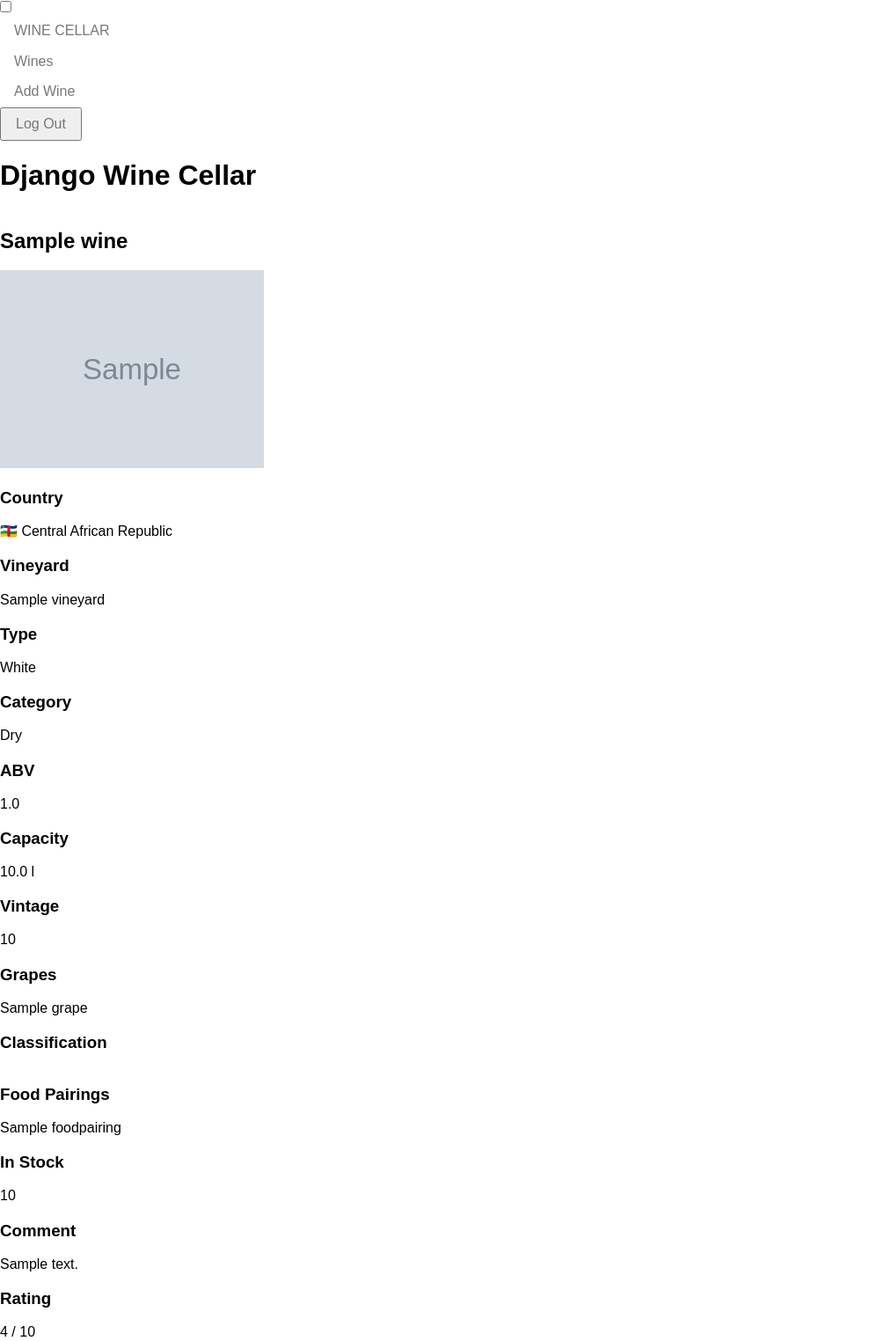
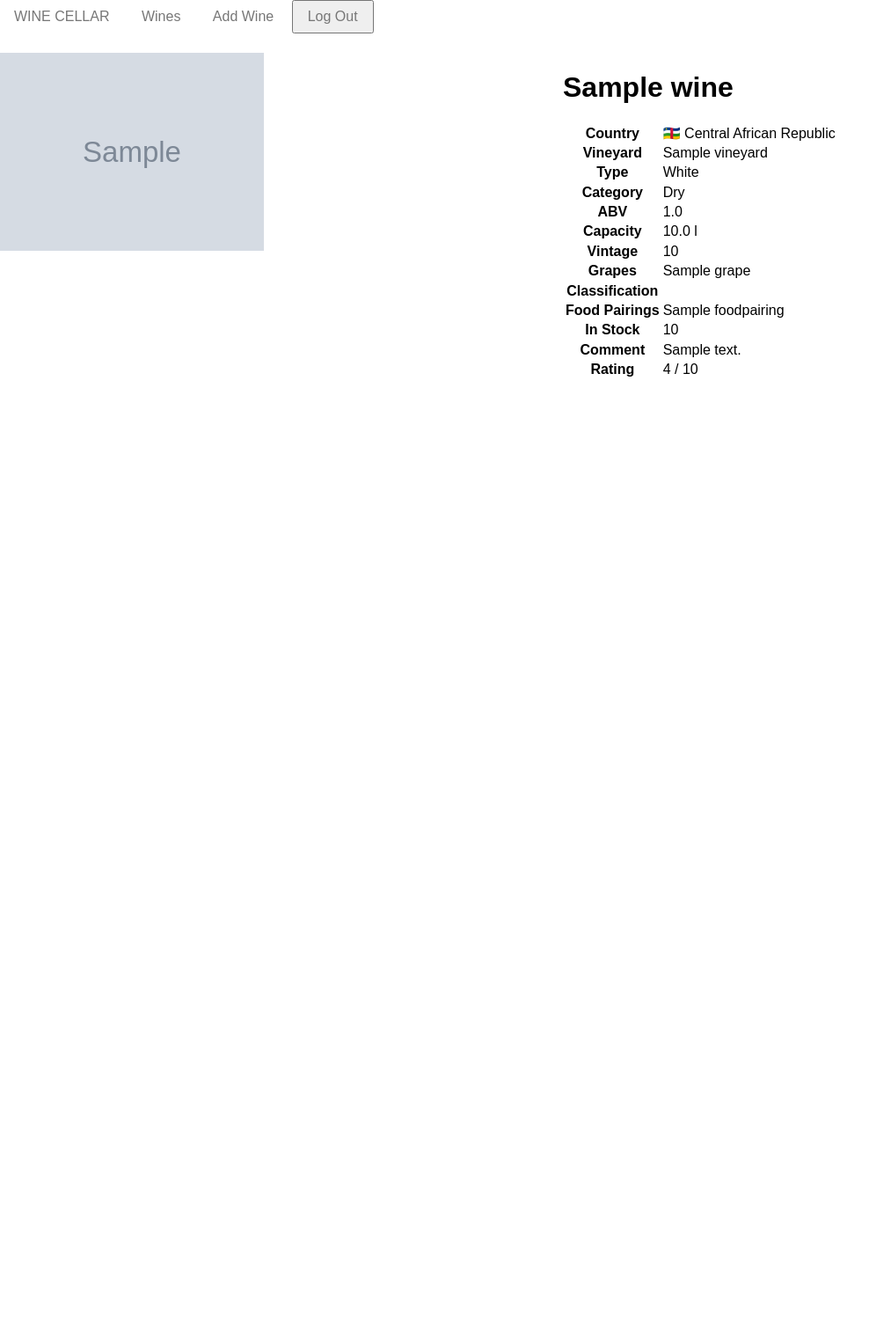
Before and after one commit to the-broke-sommeliers/wine-cellar, a Django app: page /wine/1 in a window 1280 px wide. Shown: the whole page at 88% size, without its empty margins (0-1013 px from the left). After the commit the page ends 428 px from the top, so only its background shows below. Run offline with Django 5.2, Linux system fonts and the light colour scheme; a user stored in the database is signed in; data comes from the database, SQL or seed files in the repository; tables that the repository leaves empty hold one stand-in row (values such as "Sample post"); grey boxes marked "Sample" are stand-in pictures; some libraries are stand-ins or nearby versions.

Commit message:
update wine detail, remove sidebar and replace with top menu, remove generic pages header-to be worked on more

```diff
--- a/wine_cellar/apps/wine/templates/wine_card.html
+++ b/wine_cellar/apps/wine/templates/wine_card.html
@@ -1,4 +1,5 @@
 {% load static i18n %}
+<div class="wine_card__content">
     <a href="{% url 'wine-detail' wine.pk %}">
         <div class="pure-g">
             <div class="pure-u-6-24">
@@ -23,3 +24,4 @@
             </div>
         </div>
     </a>
+</div>
--- a/wine_cellar/apps/wine/templates/wine_create.html
+++ b/wine_cellar/apps/wine/templates/wine_create.html
@@ -7,10 +7,11 @@
 {% block title %}
     Create/Edit Wine
 {% endblock title %}
+{% block header %}{% endblock header %}
 {% block content %}
     <div class="pure-g center-container">
         <div class="pure-u-1-2">
-            <h2 class="content-subhead">{% translate 'Add Wine' %}</h2>
+            <h1 class="content-subhead">{% translate 'Add Wine' %}</h1>
             <form method="post"
                   enctype="multipart/form-data"
                   class="pure-form pure-form-stacked wine-form"
--- a/wine_cellar/apps/wine/templates/wine_detail.html
+++ b/wine_cellar/apps/wine/templates/wine_detail.html
@@ -1,111 +1,91 @@
 {% extends 'base.html' %}
 {% load static i18n %}
+{% block header %}{% endblock header %}
 {% block content %}
-    <div class="center-container wine-detail__container">
+    <div class="wine-detail__container">
         <div class="pure-g">
-            <div class="pure-u-1-1 center-container wine-detail__name">
-                <h2>{{ wine.name }}</h2>
-                <a class="wine-detail__edit" href="{% url 'wine-edit' wine.pk %}"><i class="fa-solid fa-pen-to-square"></i></a>
-            </div>
-            <div class="pure-u-1-1 center-container">
+            <div class="pure-u-1-2">
                 {% if wine.image %}
-                    <div class="wine-detail__image center-container">
+                    <div class="wine-detail__image">
                         <img src="{{ wine.image }}"
                              height="225"
                              width="auto"
                              alt="{% translate 'Picture of a wine bottle' %}">
                     </div>
                 {% else %}
-                    <div class="center-container">{% translate "No image"</div>
+                    <div>{% translate "No image"}</div>
                 {% endif %}
             </div>
-            <div class="pure-u-1-1 center-container">
-                <h3>{% translate "Country" %}</h3>
-            </div>
-            <div class="pure-u-1-1 center-container">
-                <span>{{ wine.country_icon }} {{ wine.country_name }}</span>
-            </div>
-            <div class="pure-u-1-1 center-container">
-                <h3>{% translate "Vineyard" %}</h3>
-            </div>
-            <div class="pure-u-1-1 center-container">
-                <span>{{ wine.get_vineyards | linebreaksbr }}</span>
-            </div>
-            <div class="pure-u-1-1 center-container">
-                <h3>{% translate "Type" %}</h3>
-            </div>
-            <div class="pure-u-1-1 center-container">
-                <span>{{ wine.get_type }}</span>
-            </div>
-            <div class="pure-u-1-1 center-container">
-                <h3>{% translate "Category" %}</h3>
-            </div>
-            <div class="pure-u-1-1 center-container">
-                <span>{{ wine.get_category }}</span>
-            </div>
-            <div class="pure-u-1-1 center-container">
-                <h3>{% translate "ABV" %}</h3>
-            </div>
-            <div class="pure-u-1-1 center-container">
-                <span>{{ wine.abv }}</span>
-            </div>
-            <div class="pure-u-1-1 center-container">
-                <h3>{% translate "Capacity" %}</h3>
-            </div>
-            <div class="pure-u-1-1 center-container">
-                <span>{{ wine.capacity }} l</span>
-            </div>
-            <div class="pure-u-1-1 center-container">
-                <h3>{% translate "Vintage" %}</h3>
-            </div>
-            <div class="pure-u-1-1 center-container">
-                <div class="text-align-center">{{ wine.vintage }}</div>
-            </div>
-            <div class="pure-u-1-1 center-container">
-                <h3>{% translate "Grapes" %}</h3>
-            </div>
-            <div class="pure-u-1-1 center-container">
-                <div class="text-align-center">{{ wine.get_grapes | linebreaksbr }}</div>
-            </div>
+
+            <div class="pure-u-1-2">
+                <h1 class="wine-detail__name">{{ wine.name }}</h1>
+                <a class="wine-detail__edit" href="{% url 'wine-edit' wine.pk %}"><i class="fa-solid fa-pen-to-square"></i></a>
+            <table class="wine-detail__table">
+                <tr>
+                    <th>{% translate "Country" %}</th>
+                    <td>{{ wine.country_icon }} {{ wine.country_name }}</td>
+                </tr>
+                <tr>
+                    <th>{% translate "Vineyard" %}</th>
+                    <td>{{ wine.get_vineyards | linebreaksbr }}</td>
+                </tr>
+                <tr>
+                    <th>{% translate "Type" %}</th>
+                    <td>{{ wine.get_type }}</td>
+                </tr>
+                <tr>
+                    <th>{% translate "Category" %}</th>
+                    <td>{{ wine.get_category }}</td>
+                </tr>
+                <tr>
+                    <th>{% translate "ABV" %}</th>
+                    <td>{{ wine.abv }}</td>
+                </tr>
+                <tr>
+                    <th>{% translate "Capacity" %}</th>
+                    <td>{{ wine.capacity }} l</td>
+                </tr>
+                <tr>
+                    <th>{% translate "Vintage" %}</th>
+                    <td>{{ wine.vintage }}</td>
+                </tr>
+                <tr>
+                    <th>{% translate "Grapes" %}</th>
+                    <td>{{ wine.get_grapes | linebreaksbr }}</td>
+                </tr>
                 {% if wine.get_classifications %}
-                <div class="pure-u-1-1 center-container">
-                    <h3>{% translate "Classification" %}</h3>
-                </div>
-                <div class="pure-u-1-1 center-container">
-                    <div class="text-align-center">{{ wine.get_classification | linebreaksbr }}</div>
-                </div>
+                <tr>
+                    <th>{% translate "Classification" %}</th>
+                    <td class="text-align-center">{{ wine.get_classification | linebreaksbr }}</td>
+                </tr>
                 {% endif %}
                 {% if wine.get_food_pairings %}
-                <div class="pure-u-1-1 center-container">
-                    <h3>{% translate "Food Pairings" %}</h3>
-                </div>
-                <div class="pure-u-1-1 center-container">
-                    <div class="text-align-center">{{ wine.get_food_pairings | linebreaksbr }}</div>
-                </div>
+                <tr>
+                    <th>{% translate "Food Pairings" %}</th>
+                    <td class="text-align-center">{{ wine.get_food_pairings | linebreaksbr }}</td>
+                </tr>
                 {% endif %}
-            <div class="pure-u-1-1 center-container">
-                <h3>{% translate "In Stock" %}</h3>
-            </div>
-            <div class="pure-u-1-1 center-container">
-                <div class="text-align-center">{{ wine.stock }}</div>
-            </div>
+                <tr>
+                    <th>{% translate "In Stock" %}</th>
+                    <td class="text-align-center">{{ wine.stock }}</td>
+                </tr>
                 {% if wine.comment %}
-                <div class="pure-u-1-1 center-container">
-                    <h3>{% translate "Comment" %}</h3>
-                </div>
-                <div class="pure-u-1-1 center-container">
-                    <span>{{ wine.comment }}</span>
-                </div>
+                <tr>
+                    <th>{% translate "Comment" %}</th>
+                    <td>{{ wine.comment }}</td>
+                </tr>
                 {% endif %}
-            <div class="pure-u-1-1 center-container">
-                <h3>{% translate "Rating" %}</h3>
-            </div>
-            <div class="pure-u-1-1 center-container">
+                <tr>
+                    <th>{% translate "Rating" %}</th>
+                    <td>
                         {% if wine.rating %}
-                    <span>{{ wine.rating }} / 10</span>
+                            {{ wine.rating }} / 10
                         {% else %}
-                    <span>{% translate "No rating yet" %}</span>
+                            {% translate "No rating yet" %}
                         {% endif %}
+                    </td>
+                </tr>
+            </table>
             </div>
         </div>
     </div>
--- a/wine_cellar/apps/wine/templates/wine_edit.html
+++ b/wine_cellar/apps/wine/templates/wine_edit.html
@@ -7,10 +7,11 @@
 {% block title %}
     Create/Edit Wine
 {% endblock title %}
+{% block header %}{% endblock header %}
 {% block content %}
     <div class="pure-g center-container">
         <div class="pure-u-1-2">
-            <h2 class="content-subhead">{% translate 'Add Wine' %}</h2>
+            <h1 class="content-subhead">{% translate 'Add Wine' %}</h1>
             <form method="post"
                   enctype="multipart/form-data"
                   class="pure-form pure-form-stacked wine-form"
--- a/wine_cellar/apps/wine/templates/wine_list.html
+++ b/wine_cellar/apps/wine/templates/wine_list.html
@@ -1,5 +1,6 @@
 {% extends 'base.html' %}
 {% load static i18n %}
+{% block header %}{% endblock header %}
 {% block content %}
     <div class="pure-g">
         <div class="pure-u-1-1">
--- a/wine_cellar/templates/base.html
+++ b/wine_cellar/templates/base.html
@@ -28,24 +28,9 @@
     </head>
     <body>
         <div id="layout">
-            {% block sidebar %}
-                <nav class="menu-nav">
-                    <!-- Menu toggle -->
-                    <input class="menu-toggle" type="checkbox" id="menu-toggle" value="text">
-                    <label class="menu-link" for="menu-toggle">
-                    {# djlint:off #}
-                    <span></span>
-                    {# djlint:on #}
-                    </label>
-                    <div class="pure-menu">
+            {% block menu %}
+            <nav class="pure-menu pure-menu-horizontal">
                 <a href="{% url 'homepage' %}" class="pure-menu-heading pure-menu-link">Wine Cellar</a>
-                        <!-- <span class="pure-menu-heading">
-                            {% if user.is_authenticated %}
-                                {{ user.username }}
-                            {% else %}
-                                User
-                            {% endif %}
-                        </span> -->
                 <ul class="pure-menu-list">
                     <!-- # disable for now -->
                     <!-- <li class="pure-menu-item">
@@ -81,17 +66,16 @@
                         {% endcomment %}
                     {% endif %}
                 </ul>
-                    </div>
             </nav>
-            {% endblock sidebar %}
+            {% endblock menu %}
             <div id="main">
-                <div class="header">
+                <header class="header">
                     <h1 class="brand-title">
                         {% block header %}
                             Django Wine Cellar
                         {% endblock header %}
                     </h1>
-                </div>
+                </header>
                 <div class="content">
                     {% block content %}
                     {% endblock content %}
--- a/wine_cellar/templates/registration/login.html
+++ b/wine_cellar/templates/registration/login.html
@@ -3,11 +3,13 @@
 {% block title %}
     Login
 {% endblock title %}
+{% block header %}{% endblock header %}
+
 {% block content %}
     <div class="pure-g">
         <div class="pure-u-md-1-4 pure-u-lg-1-3"></div>
         <div class="pure-u-lg-1-3">
-            <h2 class="content-subhead">Login</h2>
+            <h1 class="content-subhead">Login</h1>
             <div class="login-container">
                 <form class="pure-form" method="post">
                     {% csrf_token %}
```
Also changed, not shown: wine_cellar/assets/css/card.css (+8 -3 lines), wine_cellar/assets/css/detail.css (+16 -9 lines), wine_cellar/assets/css/menu.css (+10 -105 lines), wine_cellar/assets/css/page-layout.css (+7 -7 lines). Lines whose indentation alone changed are shown as unchanged.
